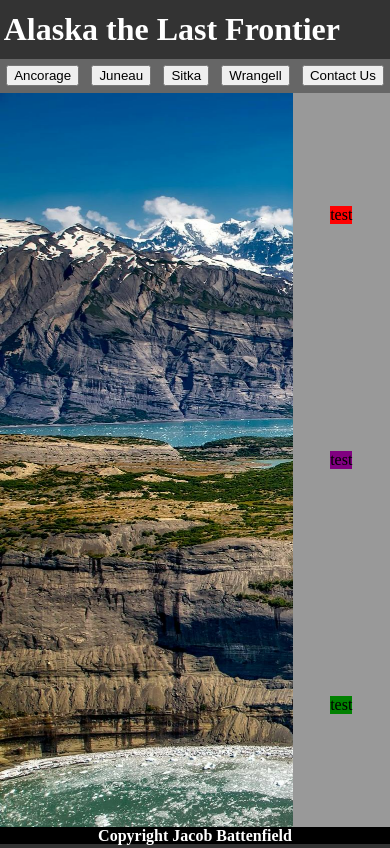
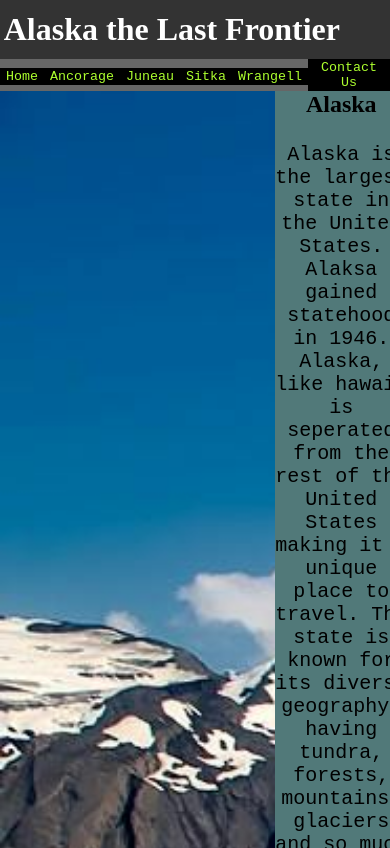
Before and after one commit to Jacobbattsf/FWDweb, a plain HTML site: page index.html in a window 390 px wide. Shown: the top 848 px of the page. Drawn offline with Linux system fonts and the light colour scheme.

Commit message:
Added Responsiveness

```diff
--- a/index.html
+++ b/index.html
@@ -11,6 +11,7 @@
     <h1 class="headerlogotitle">Alaska the Last Frontier</h1>
     </header>
     <nav class="staticnav">
+        <a href="index.html"><button>Home</button></a>
         <a href="Ancorage.html"><button>Ancorage</button></a>
         <a href="Juneau.html"><button>Juneau</button></a>
         <a href="Sitka.html"><button>Sitka</button></a>
@@ -22,13 +23,28 @@
 
         </section>
         <aside class="sidestuff">
-            <div id="onethird">test</div>
-            <div id="twothirds">test</div>
-            <div id =threethirds>test</div>
+            <div id="onethird">
+                <h1 id="subhead">Alaska</h1>
+                <p>     Alaska is the largest state in the United States. Alaksa gained statehood in 1946. Alaska, like hawaii is seperated from the rest of the United States making it a unique place to travel.
+                The state is known for its diverse geography, having tundra, forests, mountains, glaciers and so much more. Alaska has abundant wildlife as well such as moose, eagles and grizzly bears.
+                Most of US's glaciers are found in Alaska </p>
+
+            </div>
+            <div id="twothirds">
+                <H1 id="subhead">Alaska Facts</H1>
+                <p>     Alaska has no poison ivy or poison oak, instead there are cow parsnips and devils clubs to watch out for. Alaska has a population density of one person per square mile. The larges salmon ever caught was at the Kenai River in Alaska
+                    weighing in at 97 pounds and four ounces. Kodiak bears can weigh 1,500 pounds and are 10ft tall if they stood on their hind legs. </p>
+            </div>
+            <div id =threethirds>
+                <H1 id="subhead">Alaska Attractions</H1>
+                    <p>     Because Alaska is such an expansive state it has many attractions that people come from all over the world to see such as the Northern Lights which can be observed in Fairbanks Alaska. Denali National Park is another stunning location
+                        as you are free to hike the trails and observe nature. Glacier Bay National Park is another location that is popular amongst tourists.
+                         </p>
+            </div>
         </aside>
     </div>
     <footer class="foot">
-        <h4>Copyright Jacob Battenfield</h4>
+        <h4>Made by Jacob Battenfield</h4>
 
     </footer>
 </body>
--- a/style.css
+++ b/style.css
@@ -1,3 +1,20 @@
+
+@media only screen and (max-width: 600px) {
+
+}
+
+
+@media only screen and (min-width: 601px) and (max-width: 1024px) {
+
+}
+
+
+@media only screen and (min-width: 1025px) {
+
+}
+
+
+
 body {
     margin: 0;
     padding: 0;
@@ -53,13 +70,19 @@ body {
 
 }
 #onethird{
-    background-color: red;
+    background-color: rgb(81, 121, 121);
+    height: 100%;
+
 }
 #twothirds{
-    background-color: purple;
+    background-color: rgb(127, 127, 209);
+    height: 100%;
+    width: 100;
 }
 #threethirds{
-    background-color: green;
+    background-color: rgb(86, 219, 175);
+    height: 100%;
+    width: 100%;
 }
 
 .foot {
@@ -70,6 +93,21 @@ body {
     align-items: center;
     justify-content: center;
 }
-.headerlogotitle{
+#subhead{
+    margin: auto;
+    padding: auto;
+    text-align: center;
+}
+p{
+    margin-top: 25px;
+    font-size: 1.25em;
+    text-align: center;
+    font-family: 'Courier New', Courier, monospace;
 
 }
+button{
+    background-color: black;
+    border: greenyellow,1px;
+    color:greenyellow;
+    font-family: monospace;
+}
```
Also changed, not shown: assets/winterwithfence.jpg (added), 1 other file.
